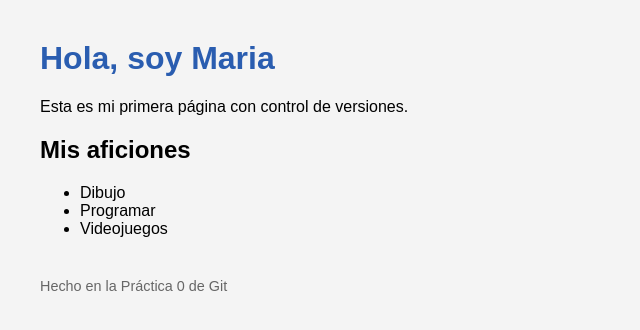
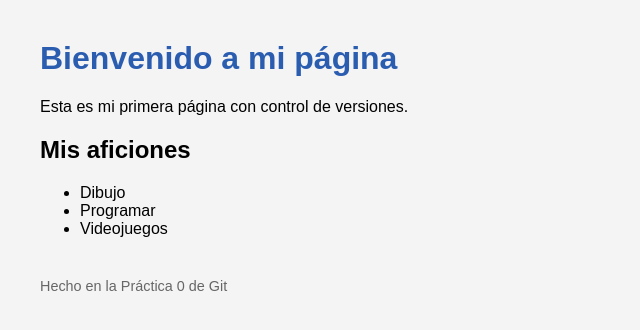
Before and after one commit to mariaalcobendas/MI_PRIMER_REPO, a plain HTML site: page index.html in a window 1280 px wide. Shown: the whole page, without its empty margins (0-640 px from the left). Drawn offline with Linux system fonts and the light colour scheme.

Commit message:
Cambia el título (versión A)

```diff
--- a/index.html
+++ b/index.html
@@ -8,7 +8,7 @@
 </head>
 
 <body>
-    <h1>Hola, soy Maria</h1>
+    <h1>Bienvenido a mi página</h1>
     <p>Esta es mi primera página con control de versiones.</p>
     <h2>Mis aficiones</h2>
     <ul>
```
